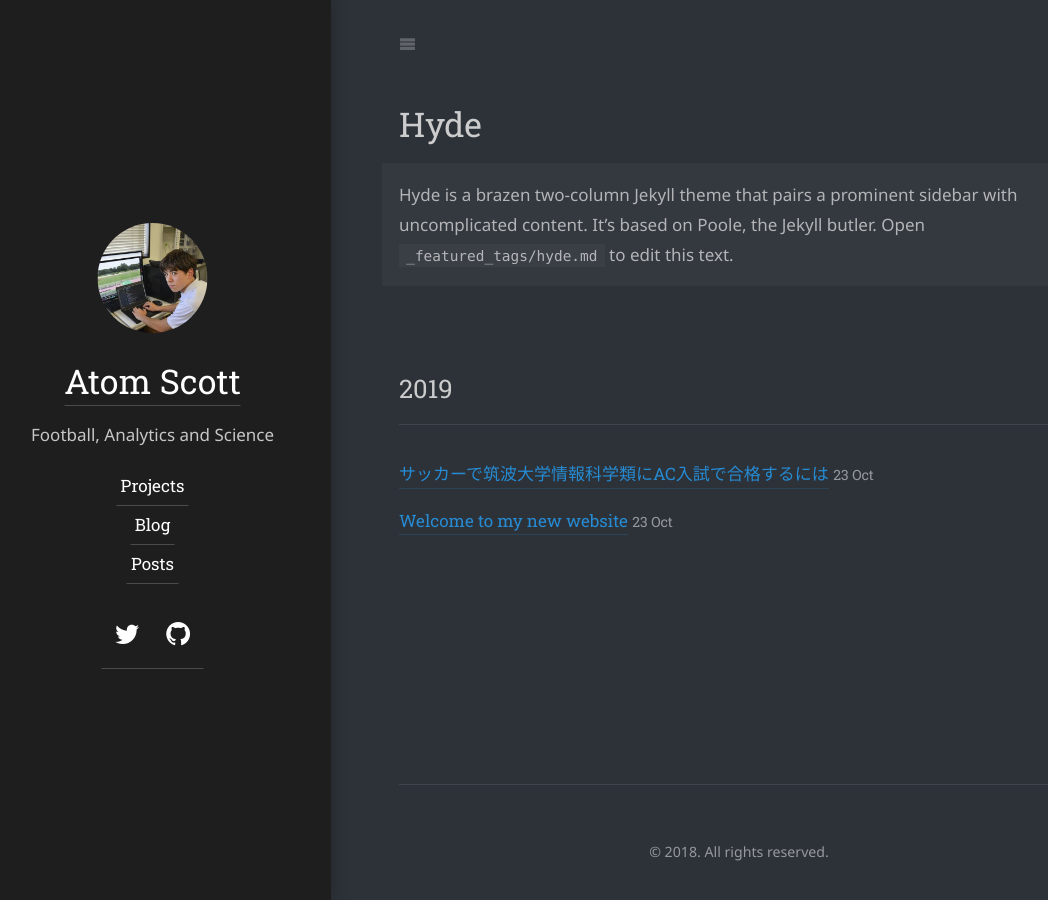
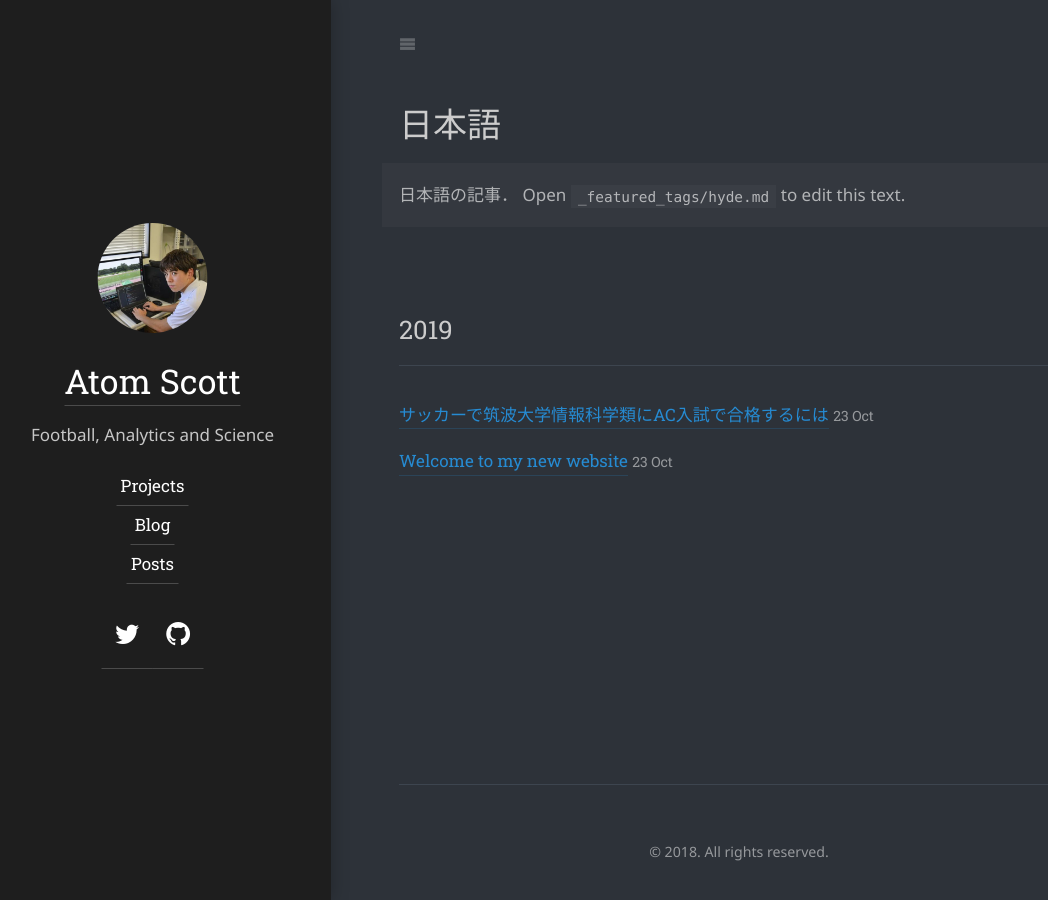
Before and after one commit to AtomScott/atomscott.github.io, a Jekyll site: the page built from _featured_categories/日本語.md, in a window 1280 px wide. Shown: the whole page, without its empty margins (26-1074 px from the left). Built offline with Jekyll 4.4.1, drawn with Linux system fonts in a browser that asks for light colours; some web fonts are replaced.

Commit message:
Update and rename hyde.md to 日本語.md

```diff
--- a/_featured_categories/hyde.md
+++ b/_featured_categories/日本語.md
@@ -1,10 +1,9 @@
 ---
 layout: list
-title: Hyde
-slug: hyde
+title: 日本語
+slug: jp
 description: >
-  Hyde is a brazen two-column Jekyll theme that pairs a prominent sidebar with uncomplicated content.
-  It’s based on Poole, the Jekyll butler.
+  日本語の記事．
   Open `_featured_tags/hyde.md` to edit this text.
 accent_color: rgb(38,139,210)
 accent_image:
```
